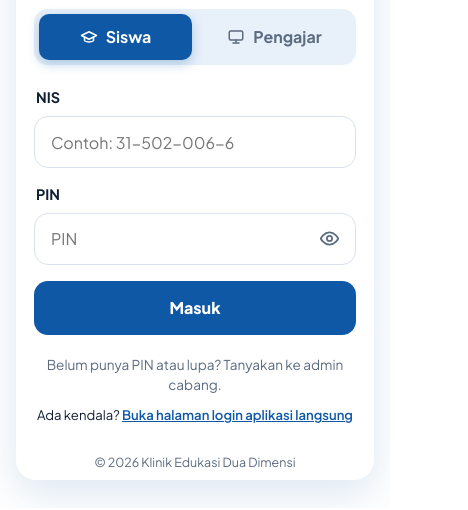
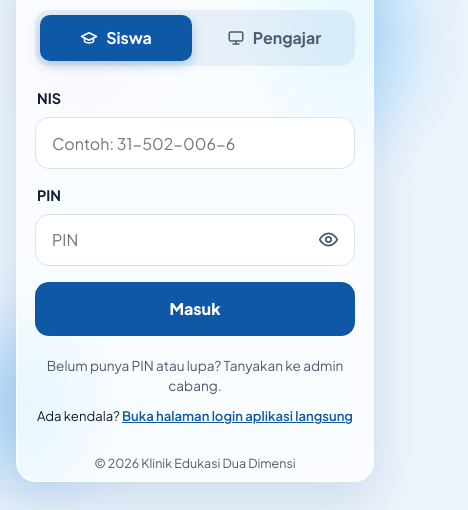
Before and after one commit to klinikduadimensi/dd-aplikasi, a plain HTML site: page index.html in a window 390 px wide. Shown: the part 352-862 px from the top of the page, 468 px wide, since content can reach past the window. Drawn offline with Linux system fonts and the light colour scheme.

Commit message:
Update index.html

```diff
--- a/index.html
+++ b/index.html
@@ -217,6 +217,73 @@
       .side p.lead { display: none; }
       .role button svg { display: none; }
     }
+
+    /* ================= LIQUID GLASS (terang & gelap) =================
+       Kartu form = kaca semi transparan di atas latar blob biru muda.
+       Isi teks tetap di atas kaca minimal 72% buram, jadi kontras teks aman. */
+    :root {
+      --glass: rgba(255,255,255,.72);
+      --glass-line: rgba(255,255,255,.75);
+      --glass-hi: rgba(255,255,255,.85);
+      --glass-shadow: 0 18px 50px rgba(14,88,166,.16);
+      --page: #eef4fb;
+      --fld-bg: rgba(255,255,255,.9);
+      --role-bg: rgba(14,88,166,.08);
+      --muted: #4c5b70;   /* sedikit lebih gelap: tetap ≥4.5:1 di atas kaca */
+    }
+    .main { position: relative; overflow: hidden; background: var(--page); }
+    .main::before {                      /* blob statis di belakang kartu */
+      content: ""; position: absolute; inset: -10%; z-index: 0; pointer-events: none;
+      background:
+        radial-gradient(30% 34% at 78% 18%, rgba(165,219,255,.85), transparent 70%),
+        radial-gradient(26% 30% at 18% 82%, rgba(111,182,240,.55), transparent 70%),
+        radial-gradient(18% 20% at 30% 22%, rgba(214,49,47,.10), transparent 70%);
+      filter: blur(20px);
+    }
+    .main > .card { position: relative; z-index: 1; }
+    .card {
+      background: var(--glass); border: 1px solid var(--glass-line); border-radius: 24px;
+      padding: 34px 32px 14px; box-shadow: inset 0 1px 0 var(--glass-hi), var(--glass-shadow);
+    }
+    @supports ((backdrop-filter: blur(1px)) or (-webkit-backdrop-filter: blur(1px))) {
+      .card { -webkit-backdrop-filter: blur(18px) saturate(170%); backdrop-filter: blur(18px) saturate(170%); }
+    }
+    .fld { background: var(--fld-bg); }
+    .role { background: var(--role-bg); }
+    @media (max-width: 860px) {
+      .main { overflow: visible; background: transparent; }
+      body { background: var(--page); }
+      .main::before { inset: 0 -20%; top: 30px; }
+      .card { background: var(--glass); }
+    }
+    @media (max-width: 600px) { .card { padding: 24px 18px 8px; border-radius: 20px; } body { background: var(--page); } }
+
+    /* ---------- mode gelap (mengikuti pengaturan HP / laptop) ---------- */
+    @media (prefers-color-scheme: dark) {
+      :root {
+        color-scheme: dark;
+        --ink: #e8eef6; --muted: #a3b1c2; --line: #2c3a4c;
+        --primary-soft: rgba(91,155,230,.16); --bg: #0b1220;
+        --glass: rgba(17,26,40,.70); --glass-line: rgba(255,255,255,.10); --glass-hi: rgba(255,255,255,.08);
+        --glass-shadow: 0 18px 50px rgba(0,0,0,.45);
+        --page: #0b1220; --fld-bg: rgba(10,18,30,.85); --role-bg: rgba(255,255,255,.06);
+        --err: #ff9a9a; --err-bg: rgba(196,48,48,.18);
+      }
+      .side { background: linear-gradient(150deg, #0b3f78 0%, #082a52 100%); }
+      .main::before {
+        background:
+          radial-gradient(30% 34% at 78% 18%, rgba(56,128,214,.45), transparent 70%),
+          radial-gradient(26% 30% at 18% 82%, rgba(165,219,255,.16), transparent 70%),
+          radial-gradient(18% 20% at 30% 22%, rgba(214,49,47,.10), transparent 70%);
+      }
+      .role button.on { background: #2f74c9; }
+      .btn { background: #2f74c9; } .btn:hover { background: #3a82d8; }
+      .lihat:hover { color: #a5dbff; }
+      .alt a { color: #a5dbff; }
+      .loader { background: rgba(11,18,32,.92); }
+      .loader p { color: #a5dbff; }
+      #appFrame { background: #0b1220; }
+    }
   </style>
 </head>
 <body>
```
